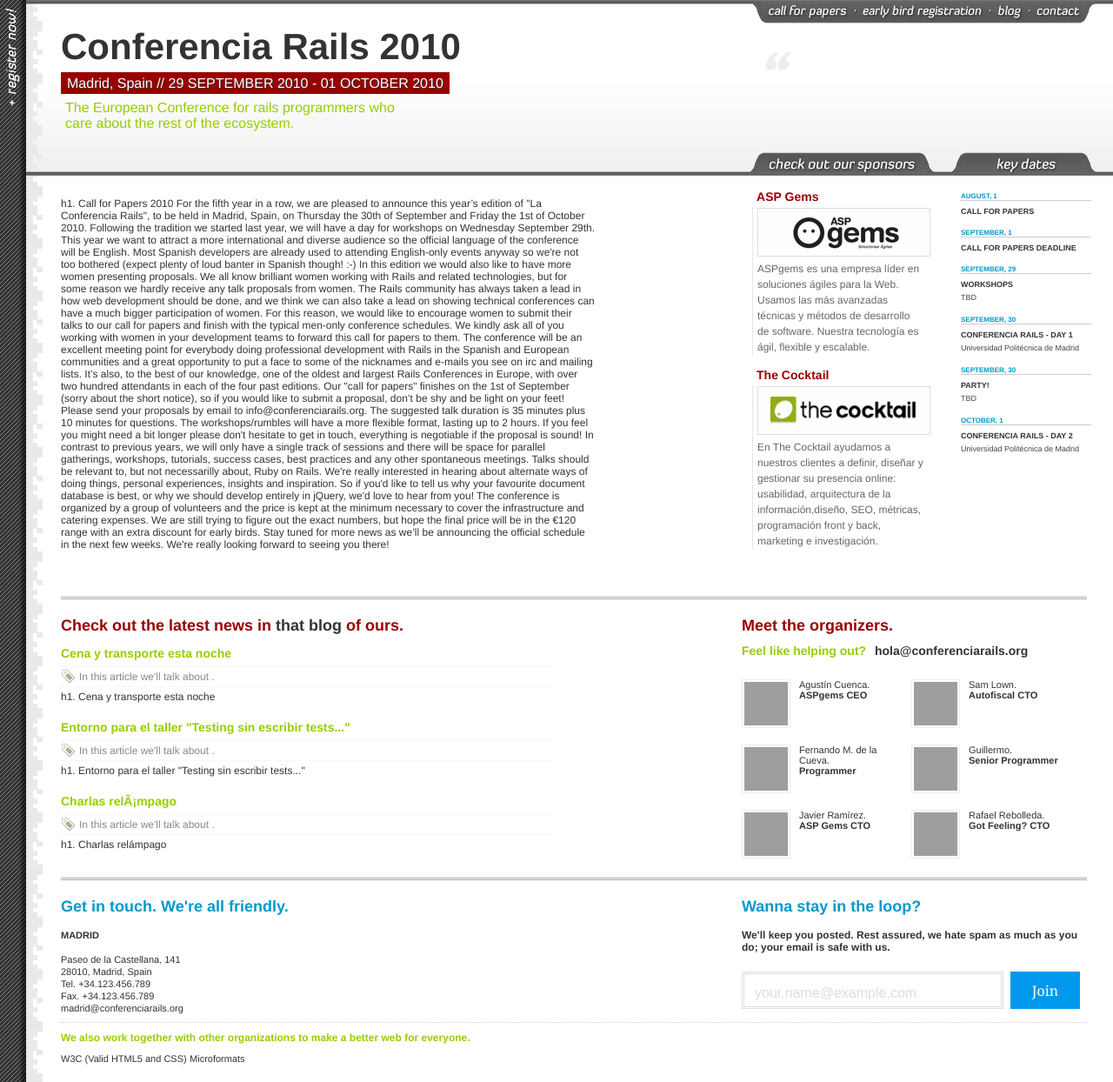
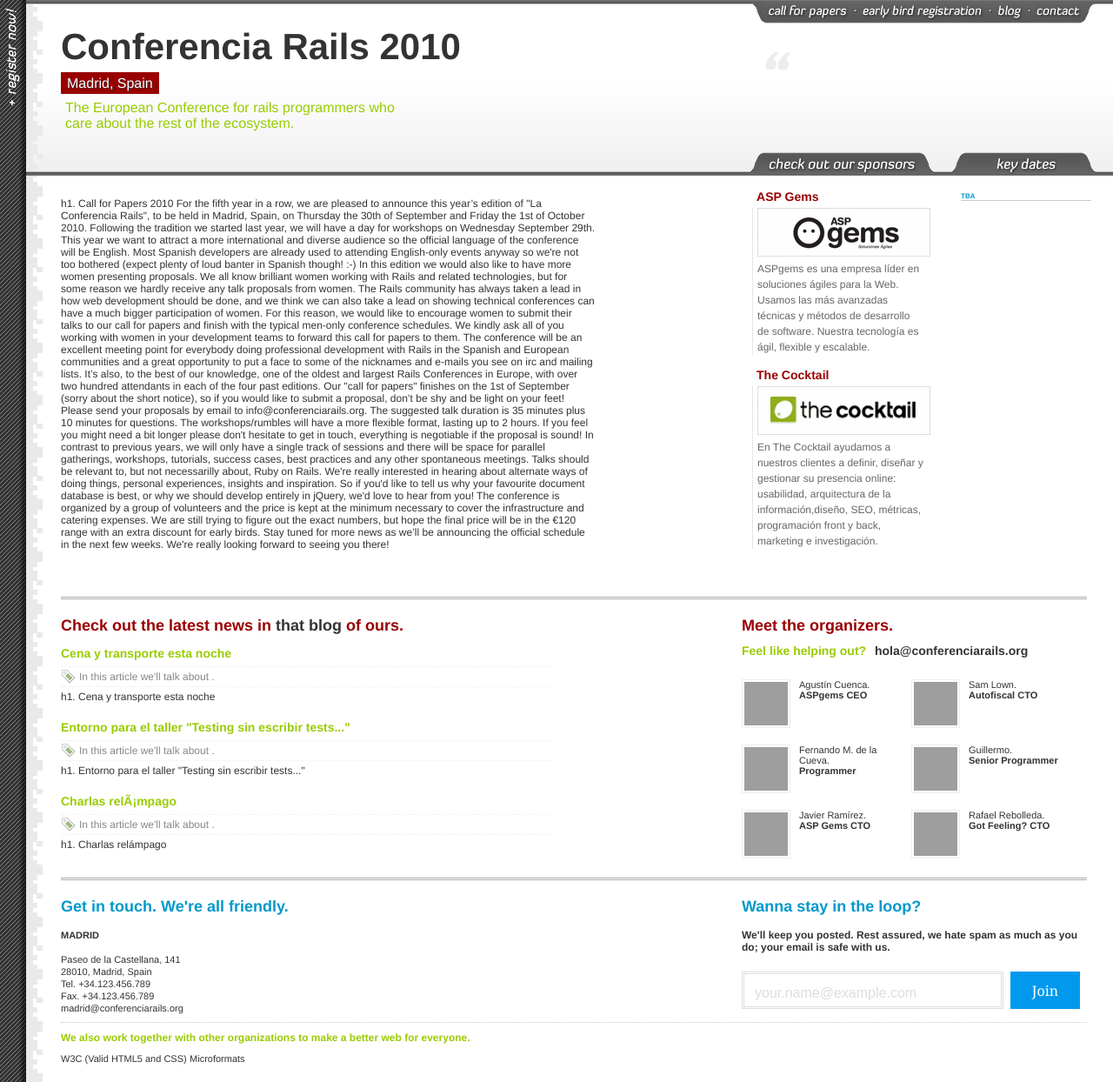
Before and after one commit to ConferenciaRails/conferenciarails.github.com, a Jekyll site: the page built from index.html, in a window 1280 px wide, cut to the strip 0-1244 px from the top of the page. Shown: the whole strip at 87% size. Built offline with Jekyll 4.4.1, drawn with Linux system fonts in a browser that asks for light colours; the list of posts is cut into pages by our own code; comment, search, counter and statistics services are not loaded; grey boxes are pictures that could not be loaded.

Commit message:
Removing dates... hopefully no one will read github logs

```diff
--- a/_includes/layout/header.html
+++ b/_includes/layout/header.html
@@ -5,7 +5,7 @@
     </div>
 
     <h1 id="logo"><a href="/" class="summary">Conferencia Rails 2010</a></h1>
-    <p id="conference_date"><span class="location">Madrid, Spain</span> // <span class="dtstart" title="2010-09-29T09:30+01:00">29 SEPTEMBER 2010</span> - <span class="dtend" title="2010-10-01T20:30+01:00">01 OCTOBER 2010</span></p>
+    <p id="conference_date"><span class="location">Madrid, Spain</span> <!-- // <span class="dtstart" title="2010-09-29T09:30+01:00">29 SEPTEMBER 2010</span> - <span class="dtend" title="2010-10-01T20:30+01:00">01 OCTOBER 2010</span> --></p>
     <h2 id="motto"><span>The European Conference for rails programmers who care about the rest of the ecosystem.</span></h2>
 
     <nav>
--- a/_includes/side_bars/key_dates.html
+++ b/_includes/side_bars/key_dates.html
@@ -3,6 +3,13 @@
 
   <h2><span class="out">Key dates:</span></h2>
 
+  <ul>
+    <li class="vevent">
+      <h3>TBA</h3>
+    </li>
+  </ul>
+
+  <!--
   <ul>
     <li class="vevent">
       <h3><abbr class="dtstart" title="2010-08-01T00:00+01:00">August, 1</abbr></h3>
@@ -33,6 +40,7 @@
       <address class="location">Universidad Politécnica de Madrid</address>
     </li>
   </ul>
+  -->
 
 <!-- ↥ right sidebar ↥ -->
 </div>
```
